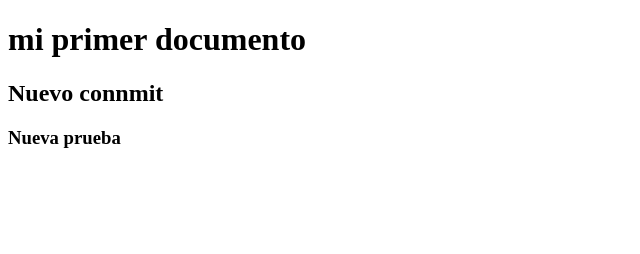
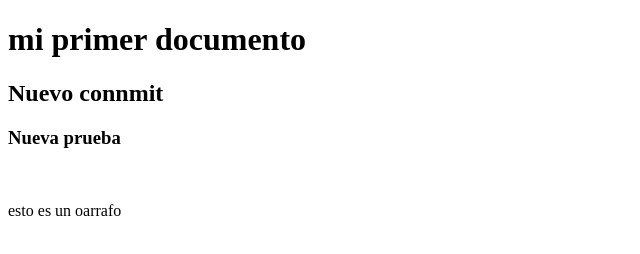
Before and after one commit to maiselluis/ejemlpos, a plain HTML site: page index.html in a window 1280 px wide. Shown: the whole page, without its empty margins (0-640 px from the left). Drawn offline with Linux system fonts and the light colour scheme.

Commit message:
Adicionando un parrafo

```diff
--- a/index.html
+++ b/index.html
@@ -11,6 +11,7 @@
     <h2>Nuevo connmit</h2>
     <h3>Nueva prueba</h3>
     <br>
+    <p> esto es un oarrafo </p>
 
 </body>
 </html>
```
